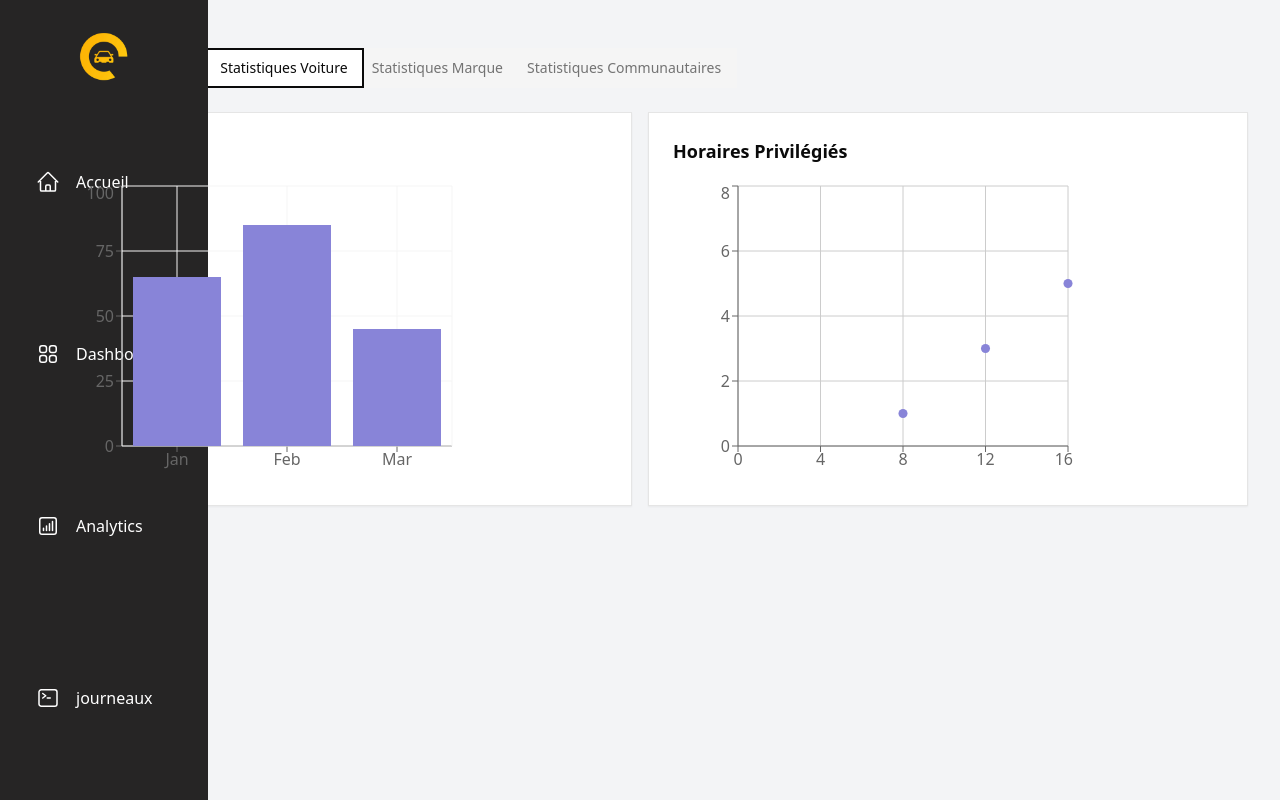
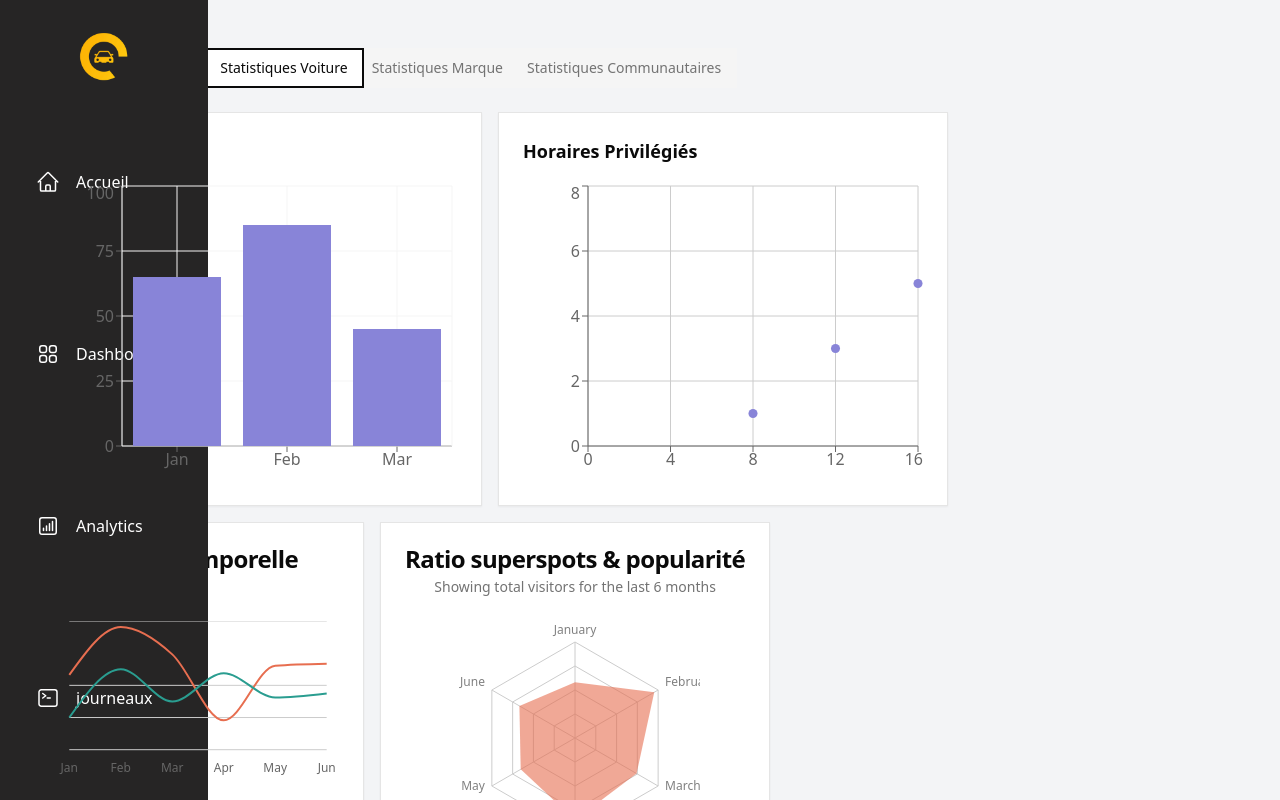
Before and after one commit to leogrd49/carspot_web, a React (Vite) app: page /analytics in a window 1280 px wide. Both pictures are taken after a click on the tab "Statistiques Voiture". Shown: the top 800 px of the page. Built offline with nearby package versions, Linux system fonts and the light colour scheme.

Commit message:
car components

```diff
--- a/src/components/analytics/car-components/car-components.tsx
+++ b/src/components/analytics/car-components/car-components.tsx
@@ -1,12 +1,16 @@
   import PrivilegedSchedules from './privileged-schedules';
   import SpotFrequency from './spot-frequency';
+  import TemporalEvolution from './temporal-evolution';
+  import SuperspotRatioAndPopularity from './superspot-ratio-popularity';
 
 // Composant pour les statistiques voiture
 const CarStats = () => {
     return (
-      <div className="grid grid-cols-1 md:grid-cols-2 gap-4">
+      <div className="flex flex-wrap gap-4">
           <SpotFrequency />
           <PrivilegedSchedules />
+          <TemporalEvolution />
+          <SuperspotRatioAndPopularity />
       </div>
     );
   };
--- /dev/null
+++ b/src/components/analytics/car-components/superspot-ratio-popularity.tsx
@@ -0,0 +1,73 @@
+"use client"
+
+import { TrendingUp } from "lucide-react"
+import { PolarAngleAxis, PolarGrid, Radar, RadarChart } from "recharts"
+
+import {
+  Card,
+  CardContent,
+  CardDescription,
+  CardFooter,
+  CardHeader,
+  CardTitle,
+} from "@/components/ui/card"
+import {
+  ChartConfig,
+  ChartContainer,
+  ChartTooltip,
+  ChartTooltipContent,
+} from "@/components/ui/chart"
+const chartData = [
+  { month: "January", desktop: 186 },
+  { month: "February", desktop: 305 },
+  { month: "March", desktop: 237 },
+  { month: "April", desktop: 273 },
+  { month: "May", desktop: 209 },
+  { month: "June", desktop: 214 },
+]
+
+const chartConfig = {
+  desktop: {
+    label: "Desktop",
+    color: "hsl(var(--chart-1))",
+  },
+} satisfies ChartConfig
+
+export function SuperspotRatioAndPopularity() {
+  return (
+    <Card>
+      <CardHeader className="items-center pb-4">
+        <CardTitle>Ratio superspots & popularité</CardTitle>
+        <CardDescription>
+          Showing total visitors for the last 6 months
+        </CardDescription>
+      </CardHeader>
+      <CardContent className="pb-0">
+        <ChartContainer
+          config={chartConfig}
+          className="mx-auto aspect-square max-h-[250px]"
+        >
+          <RadarChart data={chartData}>
+            <ChartTooltip cursor={false} content={<ChartTooltipContent />} />
+            <PolarAngleAxis dataKey="month" />
+            <PolarGrid />
+            <Radar
+              dataKey="desktop"
+              fill="var(--color-desktop)"
+              fillOpacity={0.6}
+            />
+          </RadarChart>
+        </ChartContainer>
+      </CardContent>
+      <CardFooter className="flex-col gap-2 text-sm">
+        <div className="flex items-center gap-2 font-medium leading-none">
+          Trending up by 5.2% this month <TrendingUp className="h-4 w-4" />
+        </div>
+        <div className="flex items-center gap-2 leading-none text-muted-foreground">
+          January - June 2024
+        </div>
+      </CardFooter>
+    </Card>
+  )
+}
+export default SuperspotRatioAndPopularity;
--- /dev/null
+++ b/src/components/analytics/car-components/temporal-evolution.tsx
@@ -0,0 +1,98 @@
+"use client"
+
+import { TrendingUp } from "lucide-react"
+import { CartesianGrid, Line, LineChart, XAxis } from "recharts"
+
+import {
+  Card,
+  CardContent,
+  CardDescription,
+  CardFooter,
+  CardHeader,
+  CardTitle,
+} from "@/components/ui/card"
+import {
+  ChartConfig,
+  ChartContainer,
+  ChartTooltip,
+  ChartTooltipContent,
+} from "@/components/ui/chart"
+const chartData = [
+  { month: "January", desktop: 186, mobile: 80 },
+  { month: "February", desktop: 305, mobile: 200 },
+  { month: "March", desktop: 237, mobile: 120 },
+  { month: "April", desktop: 73, mobile: 190 },
+  { month: "May", desktop: 209, mobile: 130 },
+  { month: "June", desktop: 214, mobile: 140 },
+]
+
+const chartConfig = {
+  desktop: {
+    label: "Desktop",
+    color: "hsl(var(--chart-1))",
+  },
+  mobile: {
+    label: "Mobile",
+    color: "hsl(var(--chart-2))",
+  },
+} satisfies ChartConfig
+
+export function TemporalEvolution() {
+  return (
+    <Card>
+      <CardHeader>
+        <CardTitle>Evolution Temporelle</CardTitle>
+        <CardDescription>January - June 2024</CardDescription>
+      </CardHeader>
+      <CardContent>
+        <ChartContainer config={chartConfig}>
+          <LineChart
+            accessibilityLayer
+            data={chartData}
+            margin={{
+              left: 12,
+              right: 12,
+            }}
+          >
+            <CartesianGrid vertical={false} />
+            <XAxis
+              dataKey="month"
+              tickLine={false}
+              axisLine={false}
+              tickMargin={8}
+              tickFormatter={(value) => value.slice(0, 3)}
+            />
+            <ChartTooltip cursor={false} content={<ChartTooltipContent />} />
+            <Line
+              dataKey="desktop"
+              type="monotone"
+              stroke="var(--color-desktop)"
+              strokeWidth={2}
+              dot={false}
+            />
+            <Line
+              dataKey="mobile"
+              type="monotone"
+              stroke="var(--color-mobile)"
+              strokeWidth={2}
+              dot={false}
+            />
+          </LineChart>
+        </ChartContainer>
+      </CardContent>
+      <CardFooter>
+        <div className="flex w-full items-start gap-2 text-sm">
+          <div className="grid gap-2">
+            <div className="flex items-center gap-2 font-medium leading-none">
+              Trending up by 5.2% this month <TrendingUp className="h-4 w-4" />
+            </div>
+            <div className="flex items-center gap-2 leading-none text-muted-foreground">
+              Showing total visitors for the last 6 months
+            </div>
+          </div>
+        </div>
+      </CardFooter>
+    </Card>
+  )
+}
+export default TemporalEvolution;
```
